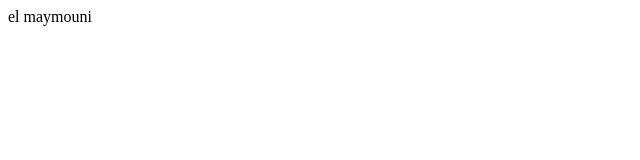
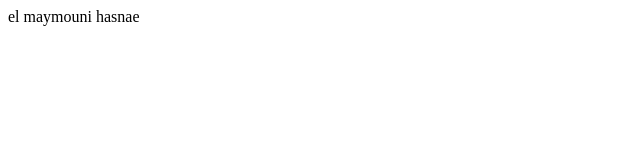
Before and after one commit to helmaymouni/Projet2, a website: page testsquash.html in a window 1280 px wide. Shown: the full height of the page, 0-640 px from the left. Drawn offline with Linux system fonts and the light colour scheme.

Commit message:
elmaymouni hasnae

```diff
--- a/testsquash.html
+++ b/testsquash.html
@@ -1,5 +1,6 @@
 <html>
     <body>
         el maymouni
+        hasnae
     </body>
 </html>
```
